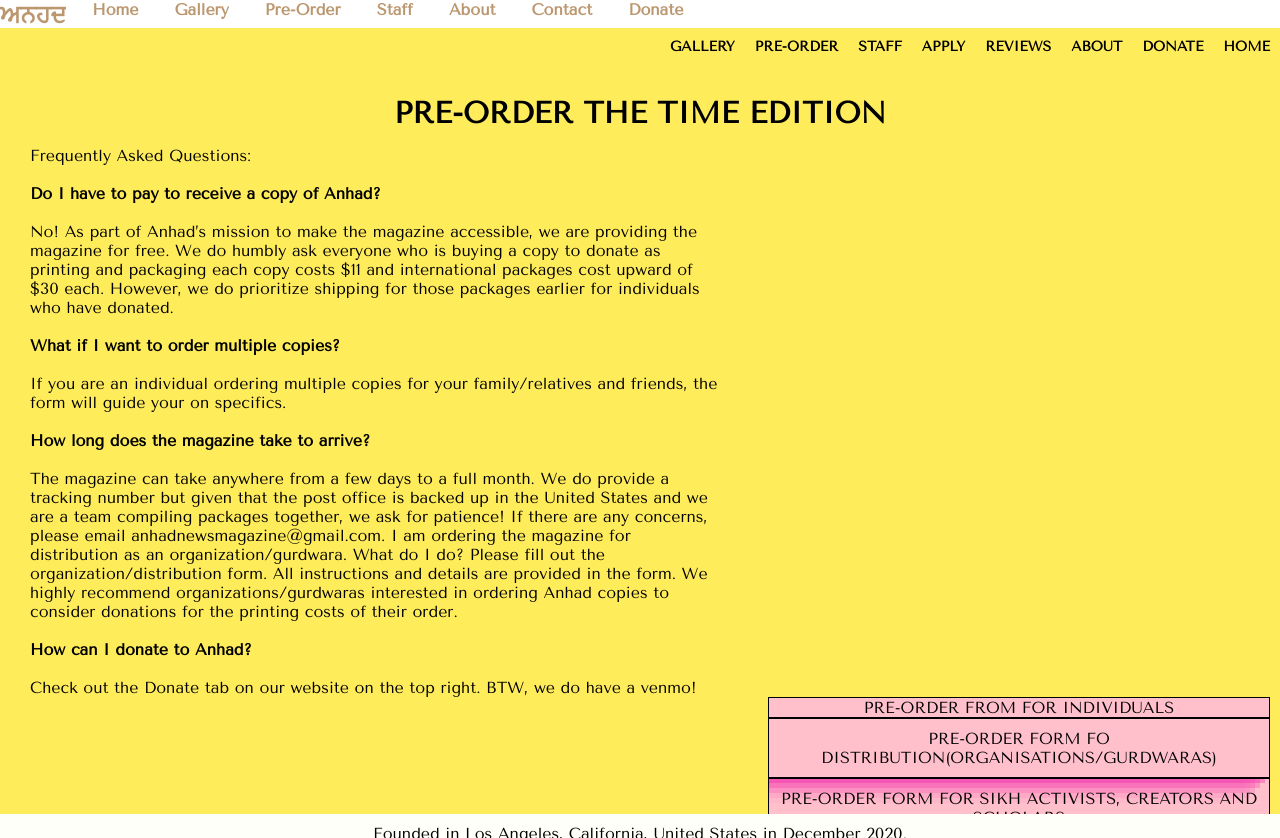
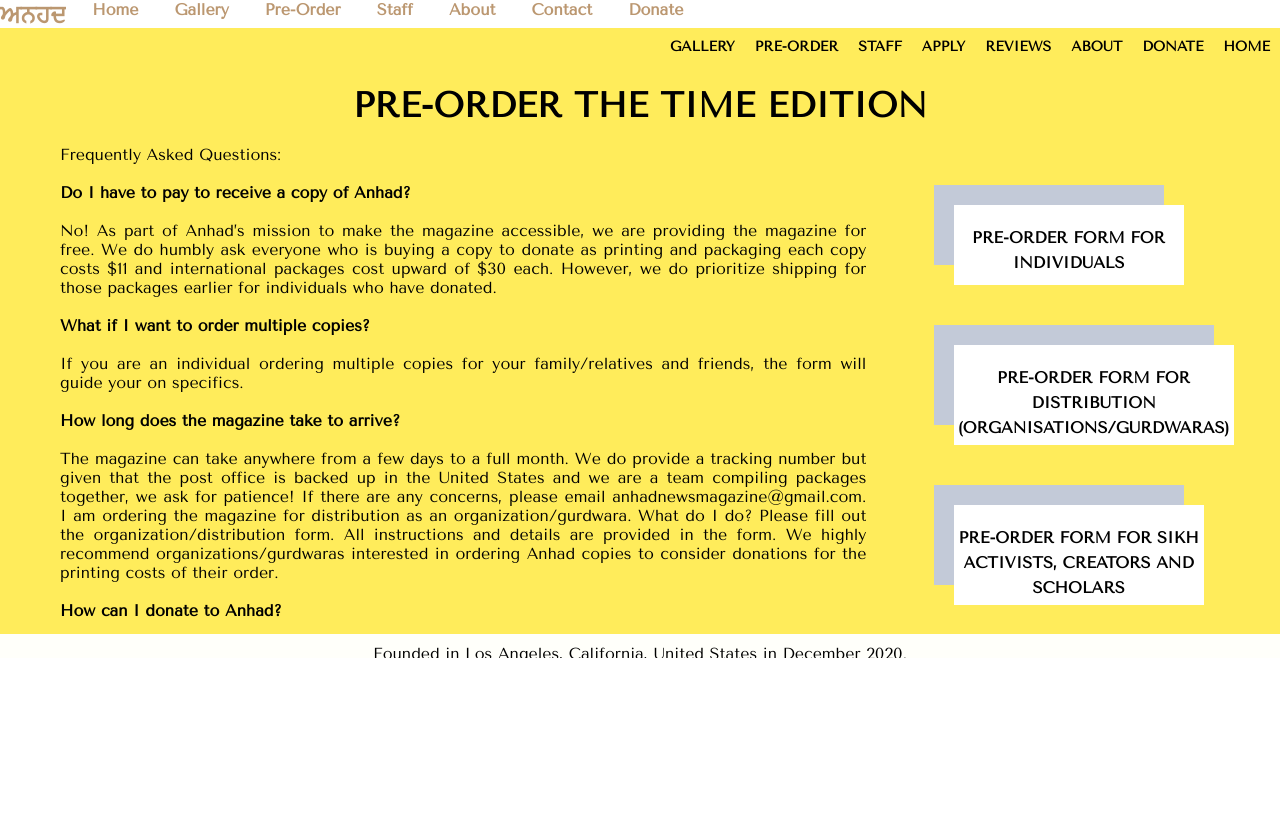
Before and after one commit to SimardeepSG/anhadnewsmag, a React (Create React App) app in the folder Client/: page /Preorder in a window 1280 px wide. After the commit the page ends 800 px from the top, so only its background shows below. Built offline with nearby package versions, Linux system fonts and the light colour scheme.

Commit message:
Pre-order page fixes

```diff
--- a/Client/src/Contact.js
+++ b/Client/src/Contact.js
@@ -1,13 +1,17 @@
 const  Contact= () => {
     return (
-        <div className="contact">
 
-            <h3>Find us here</h3>
-            <div className = "contact-button">
-            <a href="https://www.instagram.com/anhadmagazine/"> Instagram</a>
-            <a href = "https://twitter.com/anhadmagazine?lang=en">Twitter</a>
-            </div>
+        <div className="topnav">
+            <a href="/home">HOME</a>
+            <a href="/donate">DONATE</a>
+            <a href="/about">ABOUT</a>
+            <a href="/reviews">REVIEWS</a>
+            <a href="/apply">APPLY</a>
+            <a href="/staff">STAFF</a>
+            <a href="/Preorder">PRE-ORDER</a>
+            <a href="/gallery">GALLERY</a>
         </div>
+
       );
 }
 
--- a/Client/src/Donate.js
+++ b/Client/src/Donate.js
@@ -1,15 +1,16 @@
 const Donate = () => {
     return (
-        <div className="donation">
-            <h2> Donate</h2>
-            <h3>
-                form here
-                ........
-                .......
-                ........
-                .........
-            </h3>
+        <div className="topnav">
+            <a href="/home">HOME</a>
+            <a href="/donate">DONATE</a>
+            <a href="/about">ABOUT</a>
+            <a href="/reviews">REVIEWS</a>
+            <a href="/apply">APPLY</a>
+            <a href="/staff">STAFF</a>
+            <a href="/Preorder">PRE-ORDER</a>
+            <a href="/gallery">GALLERY</a>
         </div>
+
     );
 }
 
--- a/Client/src/Preorder.js
+++ b/Client/src/Preorder.js
@@ -15,6 +15,7 @@
         </div>
 
         <h1> PRE-ORDER THE TIME EDITION</h1>
+        <br  />
 
         <div className="faq">
         <div className="text">
@@ -44,14 +45,16 @@
         </div>
         </div>
 
+        {/* To add links to these boxes */}
         <div className="boxes">
         <div className="box1">
-        <p>PRE-ORDER FROM FOR INDIVIDUALS</p>
+
+        <p>PRE-ORDER FORM FOR INDIVIDUALS</p>
         </div>
 
 
         <div className="box2">
-        <p>PRE-ORDER FORM FO DISTRIBUTION(ORGANISATIONS/GURDWARAS)</p>
+        <p>PRE-ORDER FORM FOR DISTRIBUTION (ORGANISATIONS/GURDWARAS)</p>
         </div>
 
 
--- a/Client/src/Staff.js
+++ b/Client/src/Staff.js
@@ -1,9 +1,9 @@
 import "./styles/staff.css";
-import ScriptTag from 'react-script-tag';
+// import ScriptTag from 'react-script-tag';
 
 const Staff = () => {
 
-        <ScriptTag type="text/javascript" src="Client\src\owl.js" />
+        // <ScriptTag type="text/javascript" src="Client\src\owl.js" />
 
     return (
         <div className="bg">
--- a/Client/src/styles/gallery.css
+++ b/Client/src/styles/gallery.css
@@ -30,7 +30,7 @@
 
   .left-div{
       float: left;
-      width: 600px;
+      width: 50%;
       margin-top: 50px;
       margin-left: 40px;
   }
@@ -69,6 +69,7 @@
 }
 
 .Time-Edition{
+  width: 30%;
   float: right;
 }
 /* body {
--- a/Client/src/styles/homeAndMail.css
+++ b/Client/src/styles/homeAndMail.css
@@ -1,6 +1,5 @@
 .home {
     overflow: scroll;
-
   }
 
   .home-page-div{
--- a/Client/src/styles/preorder.css
+++ b/Client/src/styles/preorder.css
@@ -8,40 +8,58 @@
 
 h1{
     text-align: center;
-    font-size: 30px;
-    margin-top: 30px;
-    margin-bottom: 15px;
+    font-size: 35px;
+    margin-top: 20px;
+
 }
 
 .faq {
-    margin-left: 30px;
-    text-align: left;
-    width: 54%;
+    margin-left: 60px;
+    text-align: justify;
+    width: 63%;
+    float: left;
 }
 
 .boxes{
-    margin-left: 60%;
+    width: 30%;
     float: right;
-    margin-right: 10px;
-    background: pink;
+    /* margin-right: 30px;
+    margin-left: 0%; */
+    /* background: pink; */
     text-align: center;
+    color: black;
 }
 
 .box1 {
-    border: 1px solid;
+    color: black;
+    background: white;
+    height: 80px;
+    width: 230px;
+    margin-top: 60px;
+    margin-left: 15%;
+    box-shadow: -20px -20px #c3cad8;
+  }
 
-    box-shadow: rgb(black) 0px 20px 30px -10px;
+  .boxes p{
+    margin: 20px 0px 10px 0px;
+    line-height: 25px;
+    font-weight: 1000;
   }
 
   .box2 {
-
-    border: 1px solid;
-    padding: 10px;
-    box-shadow: rgba(240, 46, 170, 0.4) -5px 5px, rgba(240, 46, 170, 0.3) -10px 10px, rgba(240, 46, 170, 0.2) -15px 15px, rgba(240, 46, 170, 0.1) -20px 20px, rgba(240, 46, 170, 0.05) -25px 25px;
+    background: white;
+    height: 100px;
+    width: 280px;
+    margin-top: 60px;
+    margin-left: 15%;
+    box-shadow: -20px -20px #c3cad8;
   }
 
   .box3 {
-    border: 1px solid;
-    padding: 10px;
-    box-shadow: 5px 10px grey;
+    background: white;
+    height: 100px;
+    width: 250px;
+    margin-top: 60px;
+    margin-left: 15%;
+    box-shadow: -20px -20px #c3cad8;
   }
--- a/Client/src/styles/staff.css
+++ b/Client/src/styles/staff.css
@@ -6,17 +6,13 @@
     padding: 0;
     box-sizing: border-box;
     font-family: Tenor Sans;
-    /* overflow-y: scroll;
-    position:absolute; */
   }
 
-  /* html { overflow-y: scroll; }
-body { position: absolute; } */
+  html { overflow-y: scroll; }
+body { position: absolute; }
 
 .bg{
     background-color: #ffc2b6;
-    overflow-y: scroll;
-    position:absolute;
 
 }
 
@@ -45,7 +41,6 @@
   }
 
   .wrapper h1{
-    font-family: Tenor Sans; /* not being applied*/
     font-size: 46px;
     margin-top: 10px;
     text-align: center;
```
